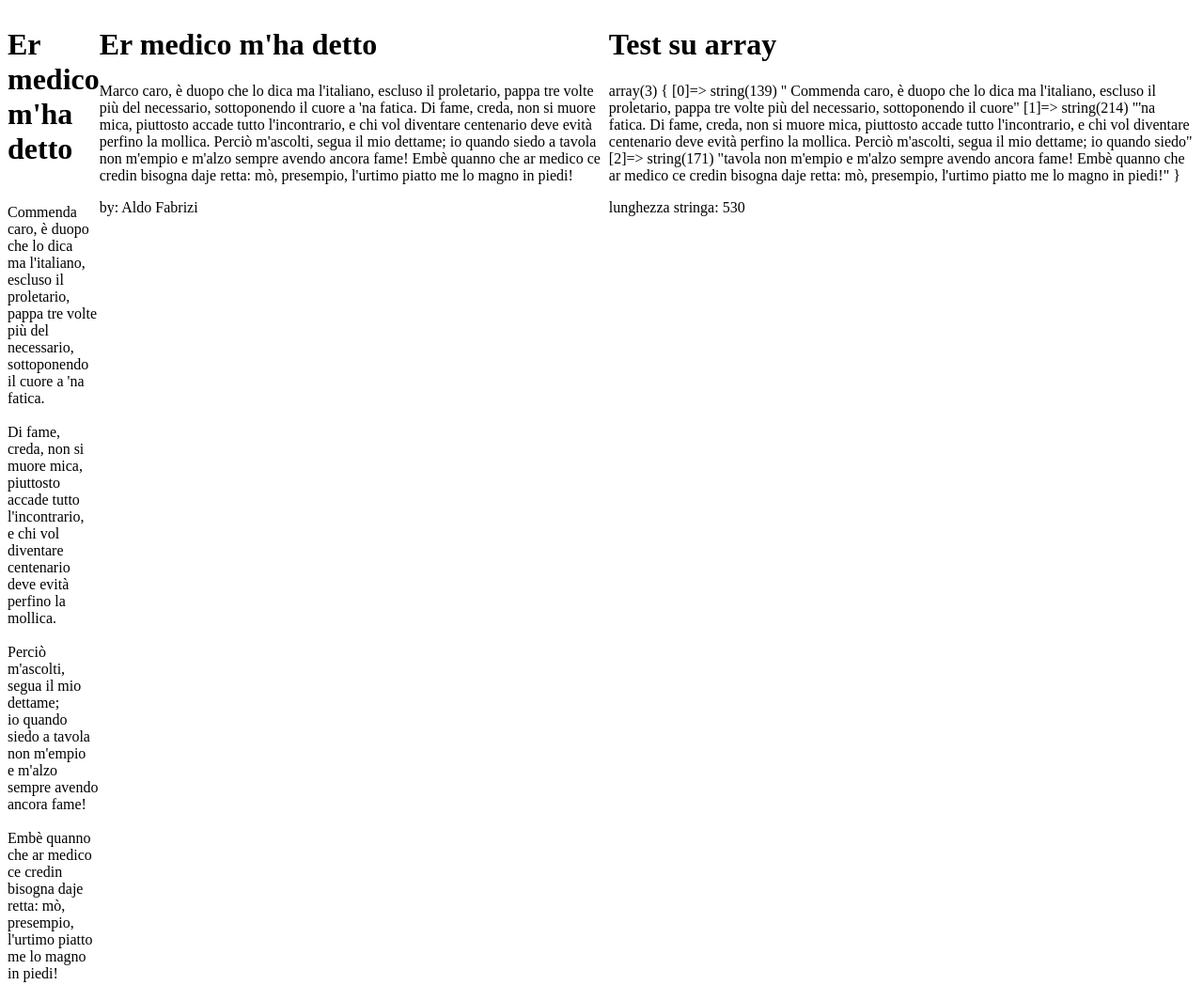
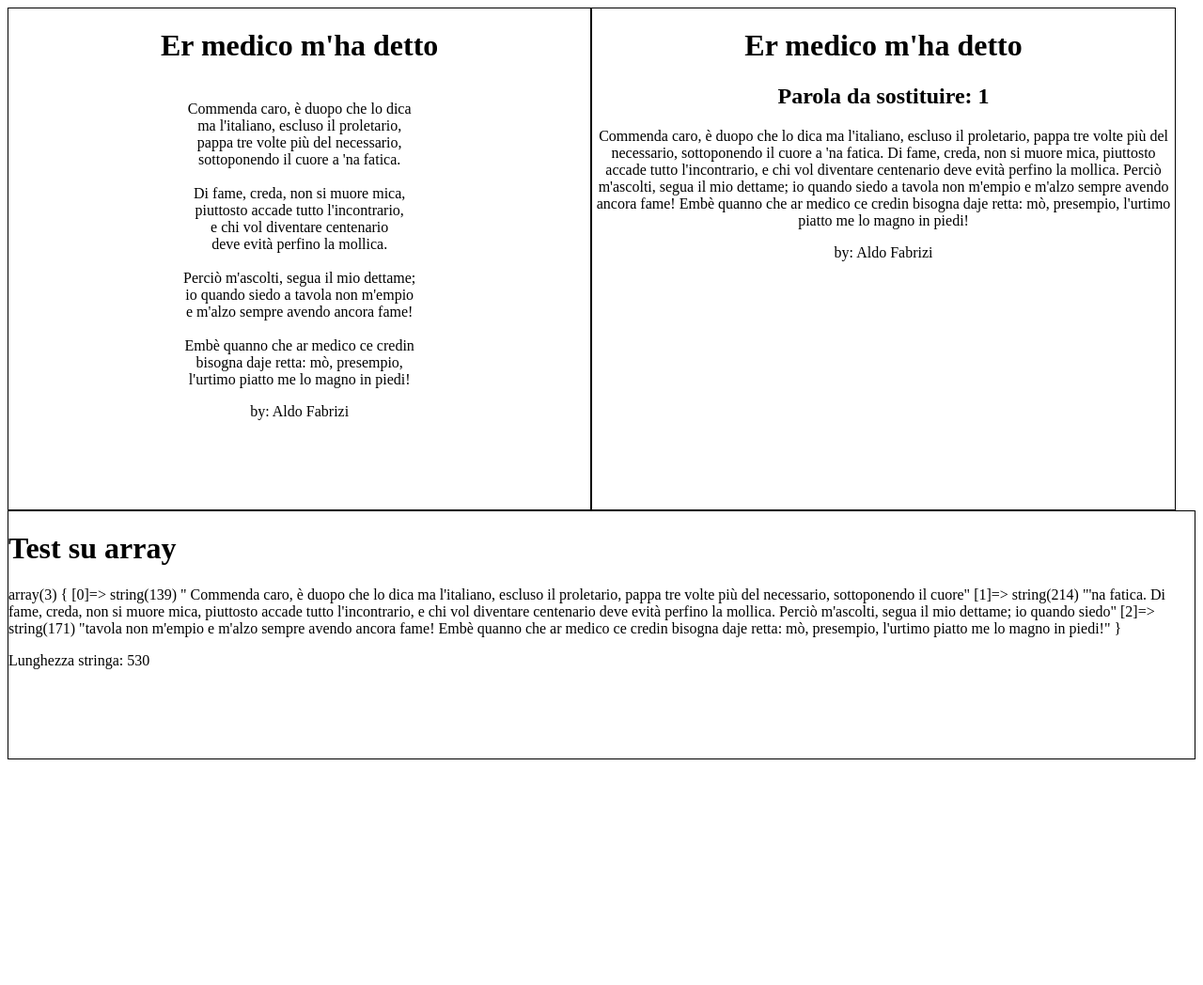
Before and after one commit to Fujinjakka/php-badwords, a PHP site: page /?parola=1 in a window 1280 px wide. Shown: the top 1048 px of the page at 94% size. After the commit the page ends 808 px from the top, so only its background shows below. Run offline with PHP 8.4, Linux system fonts and the light colour scheme.

Commit message:
esercizio completato

```diff
--- a/index.php
+++ b/index.php
@@ -26,6 +26,7 @@ bisogna daje retta: mò, presempio,
 l'urtimo piatto me lo magno in piedi!";
   // $array_poesia = explode(".", $poesia);
   $array_poesia = preg_split('/ (.|!) /', $poesia);
+  $parola_sotitutiva = $_GET["parola"]
 ?>
 
 <!DOCTYPE html>
@@ -38,19 +39,22 @@ l'urtimo piatto me lo magno in piedi!";
   <body>
     <div id="container">
       <div id="poem">
-        <h1><?php echo $titolo; ?></h1>
-        <p><?php echo nl2br($poesia); ?></p>
-        <p>by: <?php echo $autore; ?></p>
+        <div class="layover">
+          <h1><?php echo $titolo; ?></h1>
+          <p><?php echo nl2br($poesia); ?></p>
+          <p>by: <?php echo $autore; ?></p>
+        </div>
       </div>
       <div id="new_poem">
         <h1><?php echo $titolo; ?></h1>
-        <p><?php echo str_replace("Commenda", "Marco", $poesia); ?></p>
+        <h2>Parola da sostituire: <?php echo $parola_sotitutiva; ?></h2>
+        <p><?php echo str_replace($parola_sotitutiva, "***", $poesia); ?></p>
         <p>by: <?php echo $autore; ?></p>
       </div>
       <div id="array_poem">
         <h1>Test su array</h1>
         <p><?php var_dump($array_poesia); ?></p>
-        <p>lunghezza stringa: <?php echo strlen($poesia); ?></p>
+        <p>Lunghezza stringa: <?php echo strlen($poesia); ?></p>
       </div>
     </div>
   </body>
--- a/style.css
+++ b/style.css
@@ -2,4 +2,19 @@
   height: 100vh;
   width: 100%;
   display: flex;
+  flex-wrap: wrap;
 }
+#poem {
+  width: 49%;
+  border: 1px solid black;
+  text-align: center;
+}
+#new_poem {
+  width: 49%;
+  border: 1px solid black;
+  text-align: center;
+}
+#array_poem {
+  width: 100%;
+  border: 1px solid black;
+}
```
Also changed, not shown: img/sfondo1.jpg (added), img/sfondo2.jpg (added).
